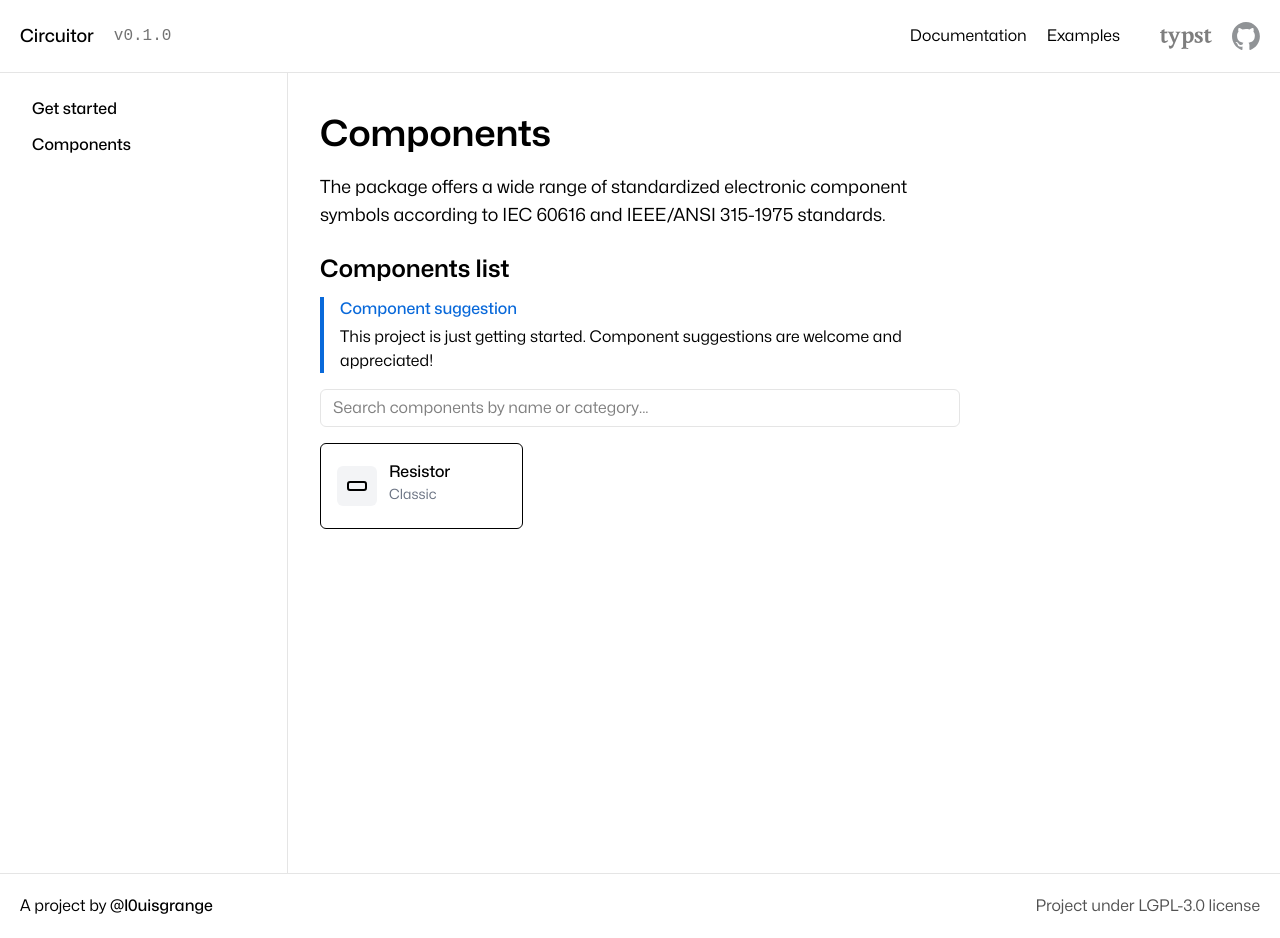
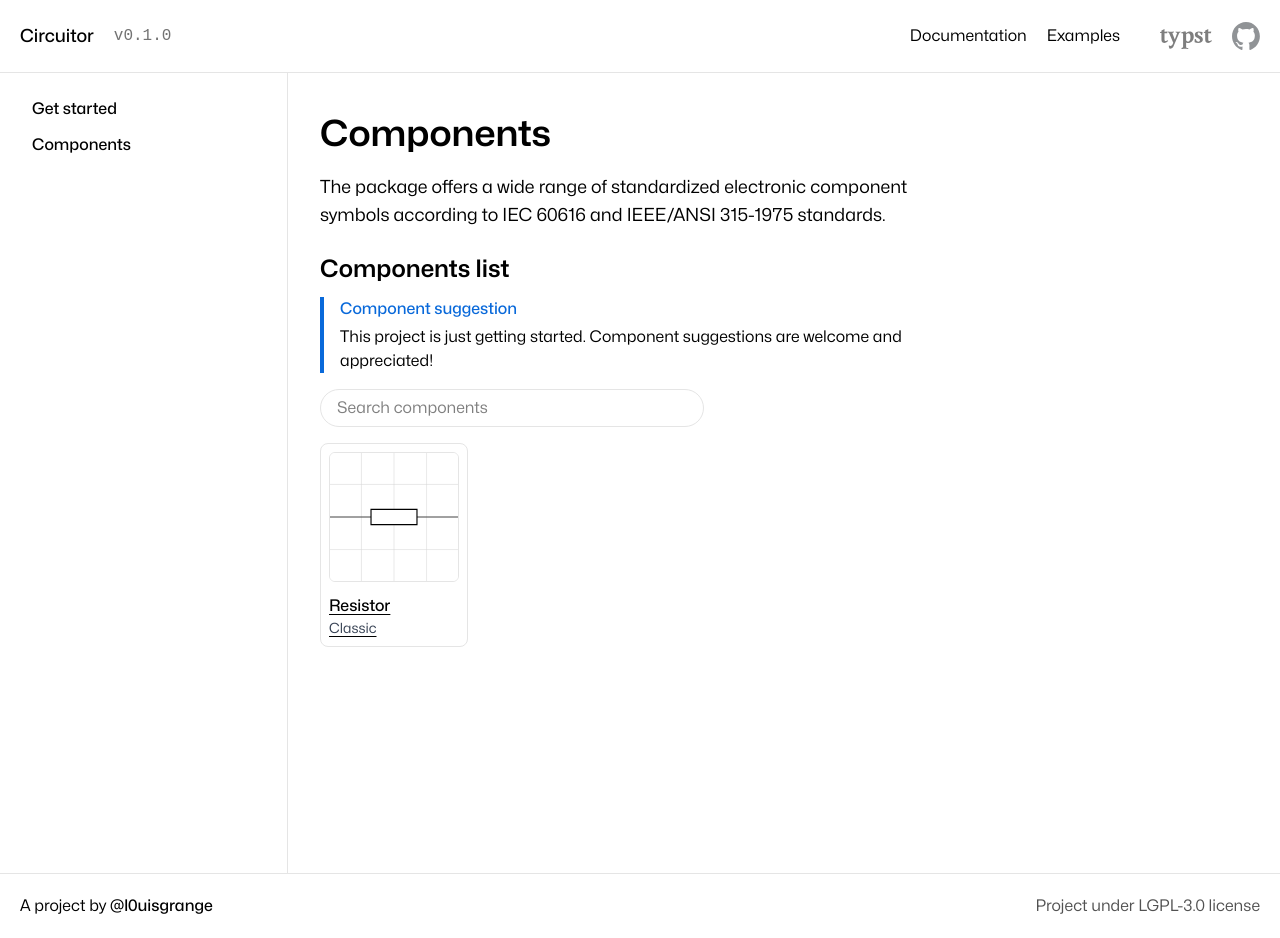
Before and after one commit to l0uisgrange/shiki-minimal-example, a SvelteKit app: page /docs/components in a window 1280 px wide. Built offline with nearby package versions, Linux system fonts and the light colour scheme; a web font is replaced by a local one.

Commit message:
New components list format

```diff
--- a/src/lib/components.ts
+++ b/src/lib/components.ts
@@ -1,4 +1,4 @@
-import button from './images/button.svg';
+import button from './images/resistor.svg';
 
 export interface Component {
 	name: string;
--- a/src/lib/components/SearchInput.svelte
+++ b/src/lib/components/SearchInput.svelte
@@ -28,20 +28,20 @@
 	});
 </script>
 
-<div class="w-full">
+<div class="max-w-sm">
 	<div class="relative">
 		<input
 			type="text"
 			bind:value={searchQuery}
-			placeholder="Search components by name or category..."
-			class="dark:border-neutral-border w-full rounded-md border border-neutral-200 px-3 py-1.5 subpixel-antialiased focus:border-blue-600 focus:ring-1 focus:ring-blue-600 focus:outline-none"
+			placeholder="Search components"
+			class="dark:border-neutral-border w-full rounded-full border border-neutral-200 px-4 py-1.5 subpixel-antialiased focus:border-blue-600 focus:ring-1 focus:ring-blue-600 focus:outline-none"
 		/>
 		{#if searchQuery.trim()}
 			<button
-				class="absolute top-1/2 right-2 -translate-y-1/2 text-gray-500 hover:text-gray-700"
+				class="absolute top-1/2 right-2 -translate-y-1/2 cursor-pointer rounded-full bg-neutral-800 px-3 py-1 text-xs text-white"
 				onclick={() => (searchQuery = '')}
 			>
-				✕
+				cancel
 			</button>
 		{/if}
 	</div>
--- a/src/routes/docs/components/+page.svelte
+++ b/src/routes/docs/components/+page.svelte
@@ -24,21 +24,24 @@
 		>
 		<span class="h-5"></span>
 		<SearchInput items={components} bind:results />
-		<div class="mt-4 grid grid-cols-1 gap-4 md:grid-cols-2 lg:grid-cols-3">
+		<div class="mt-4 grid grid-cols-1 gap-4 md:grid-cols-3 lg:grid-cols-4">
 			{#each results as component}
-				<div class="rounded-md border p-4 transition-shadow hover:shadow-md">
-					<div class="flex items-center gap-3">
-						<div
-							class="flex h-10 w-10 items-center justify-center rounded-md bg-gray-100"
-						>
-							<img src={component.image} alt={component.name} class="h-6 w-6" />
-						</div>
-						<div>
-							<h3 class="font-medium">{component.name}</h3>
-							<p class="text-sm text-gray-500">{component.category}</p>
-						</div>
+				<a
+					href="/circuitor/docs/components/"
+					class="dark:border-neutral-border group rounded-lg border border-neutral-200 p-2 text-current! decoration-0! hover:shadow-xs"
+				>
+					<img
+						src={component.image}
+						alt={component.name}
+						class="dark:border-neutral-border mb-3 w-full scale-100 overflow-hidden rounded-md border border-neutral-200 transition group-hover:scale-105"
+					/>
+					<div>
+						<h3 class="font-medium decoration-0">{component.name}</h3>
+						<p class="mb-0! text-sm text-gray-700 decoration-0 dark:text-gray-200">
+							{component.category}
+						</p>
 					</div>
-				</div>
+				</a>
 			{/each}
 		</div>
 	</main>
```
Also changed, not shown: src/lib/images/resistor.svg (added).
